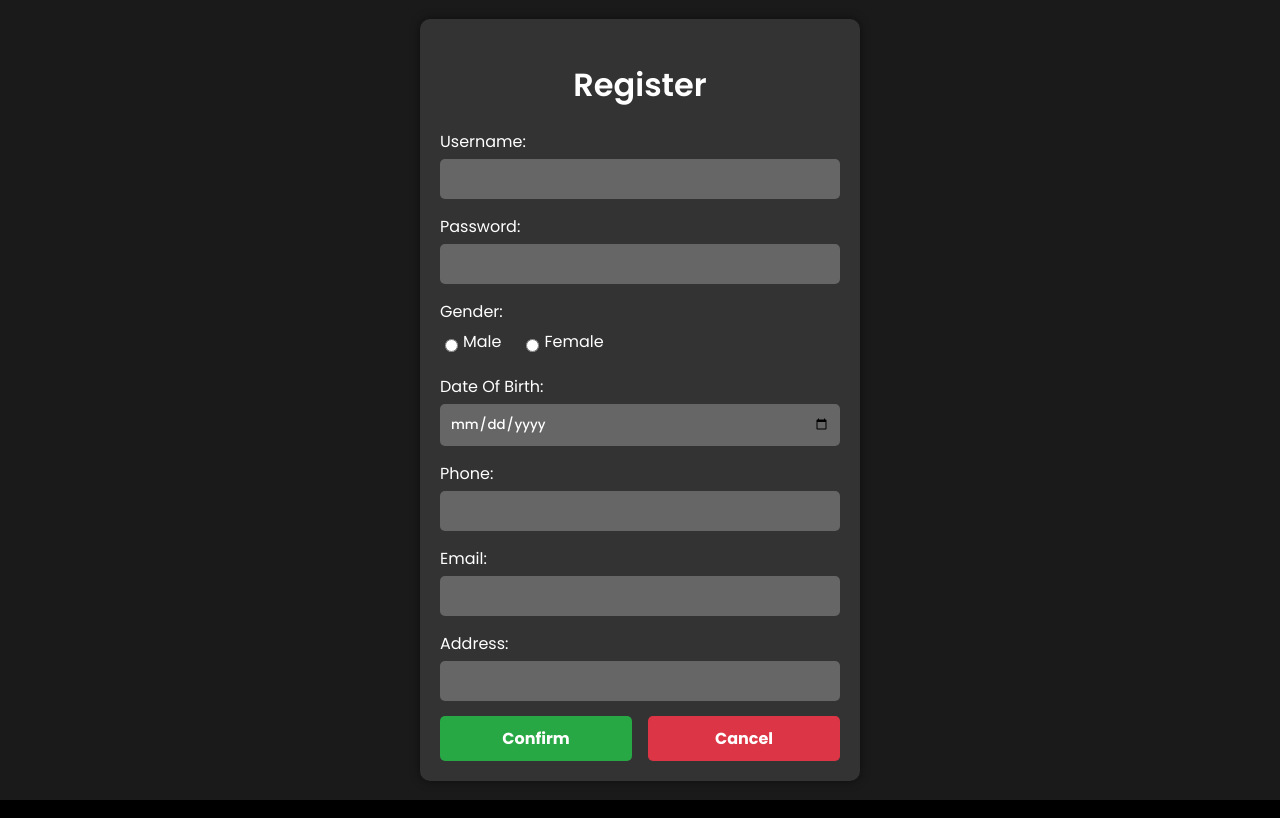
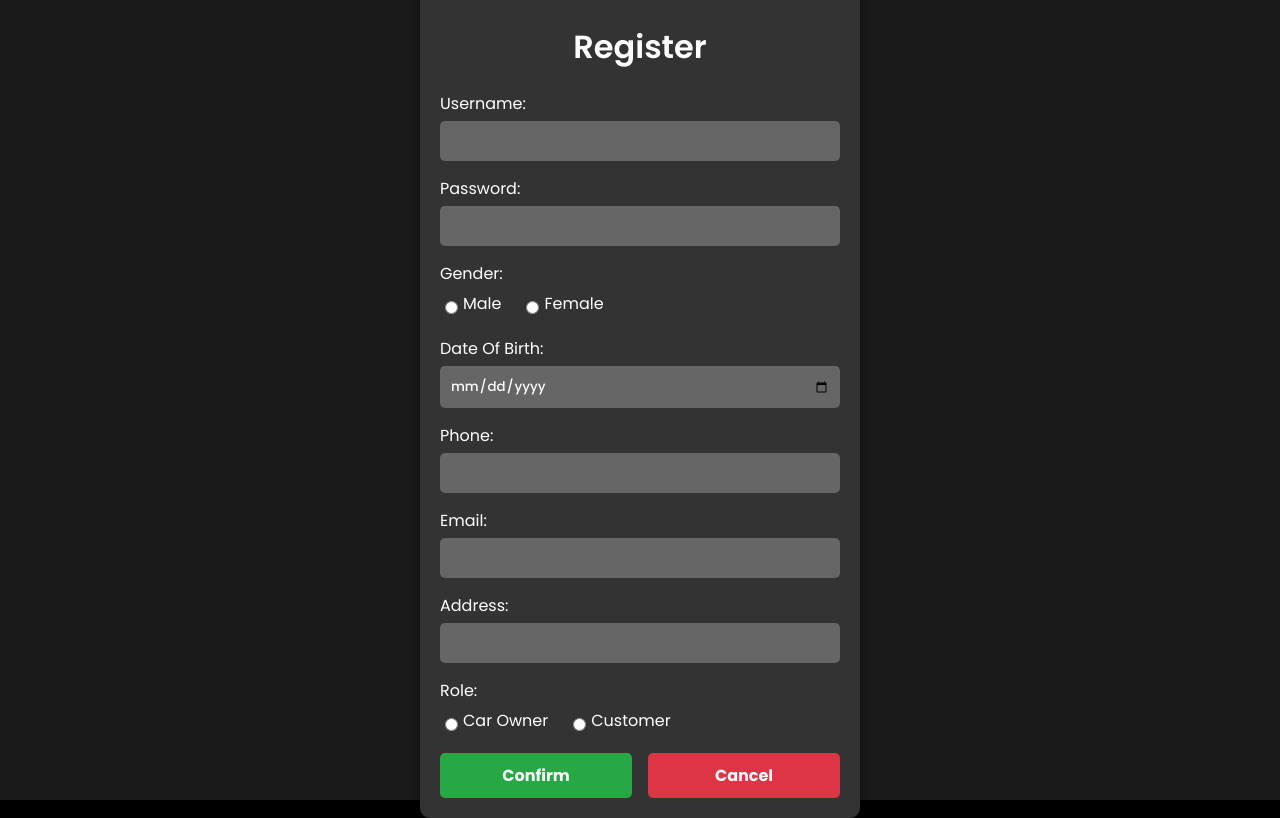
Before and after one commit to duongnthe180971/Online-Car-Renter-App, a React (Create React App) app in the folder frontend/: page /register in a window 1280 px wide. Built offline with nearby package versions, Linux system fonts and the light colour scheme.

Commit message:
update register

```diff
--- a/frontend/src/pages/login/register.jsx
+++ b/frontend/src/pages/login/register.jsx
@@ -65,7 +65,7 @@ function Register() {
           />
 
           <label>Gender:</label>
-          <div className="gender-container">
+          <div className="radio-container">
             <input
               type="radio"
               id="male"
@@ -126,7 +126,29 @@ function Register() {
             onChange={handleChange}
             required
           />
-
+          <label>Role:</label>
+          <div className="radio-container">
+            <input
+              type="radio"
+              id="carowner"
+              name="role"
+              value="1"
+              checked={formData.role === "1"}
+              onChange={handleChange}
+              required
+            />
+            <label htmlFor="carowner">Car Owner</label>
+            <input
+              type="radio"
+              id="customer"
+              name="role"
+              value="2"
+              checked={formData.role === "2"}
+              onChange={handleChange}
+              required
+            />
+            <label htmlFor="customer">Customer</label>
+          </div>
           <div className="buttons">
             <button type="submit" className="confirm">
               Confirm
--- a/frontend/src/styles/login/register.css
+++ b/frontend/src/styles/login/register.css
@@ -38,15 +38,15 @@
   background-color: #666;
   color: white;
 }
-.register-container .gender-container {
+.register-container .radio-container {
   display: flex;
   align-items: center;
   margin-bottom: 15px;
 }
-.register-container .gender-container input[type="radio"] {
+.register-container .radio-container input[type="radio"] {
   margin-right: 5px;
 }
-.register-container .gender-container label {
+.register-container .radio-container label {
   margin-right: 20px;
 }
 .register-container .buttons {
```
Also changed, not shown: 1 other file (tests, documents, lock files or other folders).
